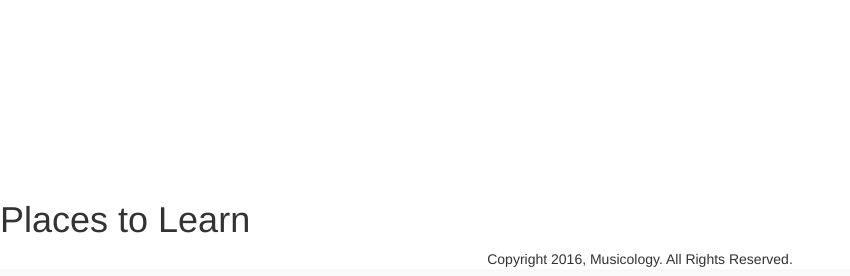
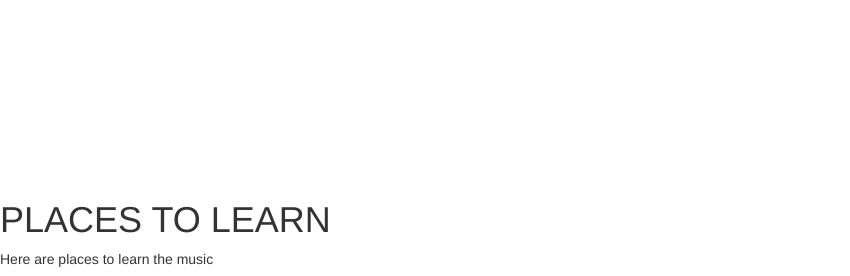
Before and after one commit to niazpour/willCodeForFood, a Python web app: template templates/display.html in a window 1280 px wide; the page is wider, and only the part inside the window is pictured. Shown: the part 2755-3031 px from the top of that part, without its empty margins (0-850 px from the left). Run offline with Jinja, Linux system fonts and the light colour scheme; the template is opened without the code that fills it, so the values that code supplies are empty; some libraries are stand-ins or nearby versions.

Commit message:
Alright js is linked to html

```diff
--- a/app.yaml
+++ b/app.yaml
@@ -24,6 +24,10 @@
   static_files: js/metronomeworker.js
   upload: js/metronomeworker\.js
 
+- url: /learnMap\.js
+  static_files: js/learnMap.js
+  upload: /learnMap\.js
+
 - url: .*
   script: main.app
 
--- a/templates/display.html
+++ b/templates/display.html
@@ -8,6 +8,7 @@
    <link rel="stylesheet" href="../css/main.css">
    <script src="../js/metronome.js"></script>
    <script src="../js/metronomeworker.js"></script>
+   <script src="../js/learnMap.js"></script>
   <title>Musicology</title>
   </head>
 <body>
@@ -145,12 +146,15 @@
   <br>
 
   <div>
-      <h1>Places to Learn</h1>
+      <h1>PLACES TO LEARN</h1>
+      <p>Here are places to learn the music</p>
       <div id="map"></div>
   </div>
 
   <script src="https://ajax.googleapis.com/ajax/libs/jquery/1.11.2/jquery.min.js"></script>
   <script src="https://maxcdn.bootstrapcdn.com/bootstrap/3.3.2/js/bootstrap.min.js"></script>
+  <script async defer src="http://maps.google.com/maps/api/js?key=AIzaSyBJGlhRhwC9jJj_EOfqilBjzGZVR0ZVz0Y&callback=initMap">
+  </script>
 </body>
 
 <footer>
```
